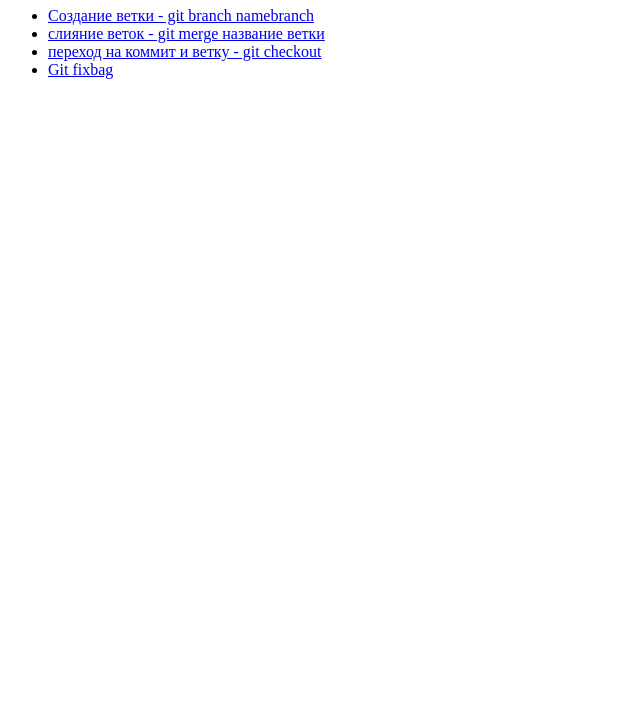
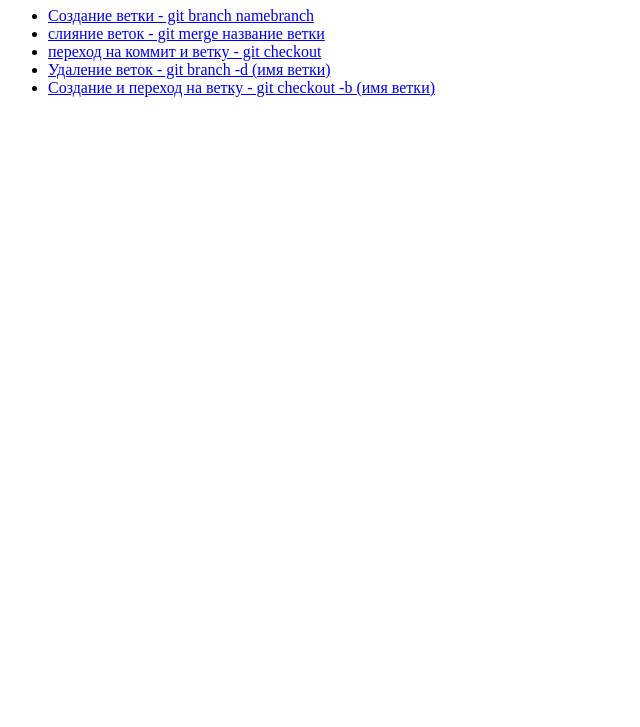
Before and after one commit to ziyom-dev/git-branchmark, a plain HTML site: page index.html in a window 1280 px wide. Shown: the part 73-800 px from the top of the page, without its empty margins (0-640 px from the left). Drawn offline with Linux system fonts and the light colour scheme.

Commit message:
edit all

```diff
--- a/index.html
+++ b/index.html
@@ -9,10 +9,11 @@
 <body>
     <h1>Тема урока продолжение</h1>
     <ul>
-        <li><a href="#">Создание ветки - git branch namebranch</a></li>
-        <li><a href="#">слияние веток - git merge название ветки</a></li>
-        <li><a href="#">переход на коммит и ветку - git checkout </a></li>
-        <li><a href="#">Git fixbag</a></li>
+        <li><a href="#">Создание ветки              - git branch namebranch</a></li>
+        <li><a href="#">слияние веток               - git merge название ветки</a></li>
+        <li><a href="#">переход на коммит и ветку   - git checkout </a></li>
+        <li><a href="#">Удаление веток              - git branch -d (имя ветки)</a></li>
+        <li><a href="#">Создание и переход на ветку - git checkout -b (имя ветки)</a></li>
     </ul>
 </body>
 </html>
```
